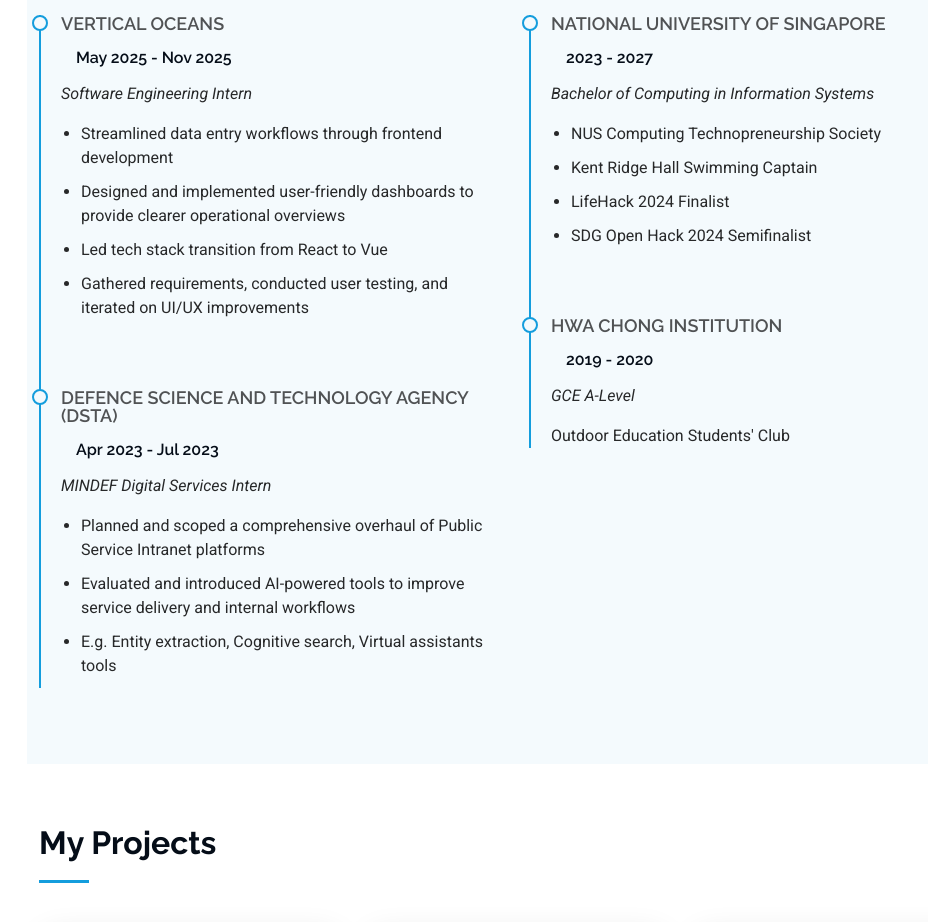
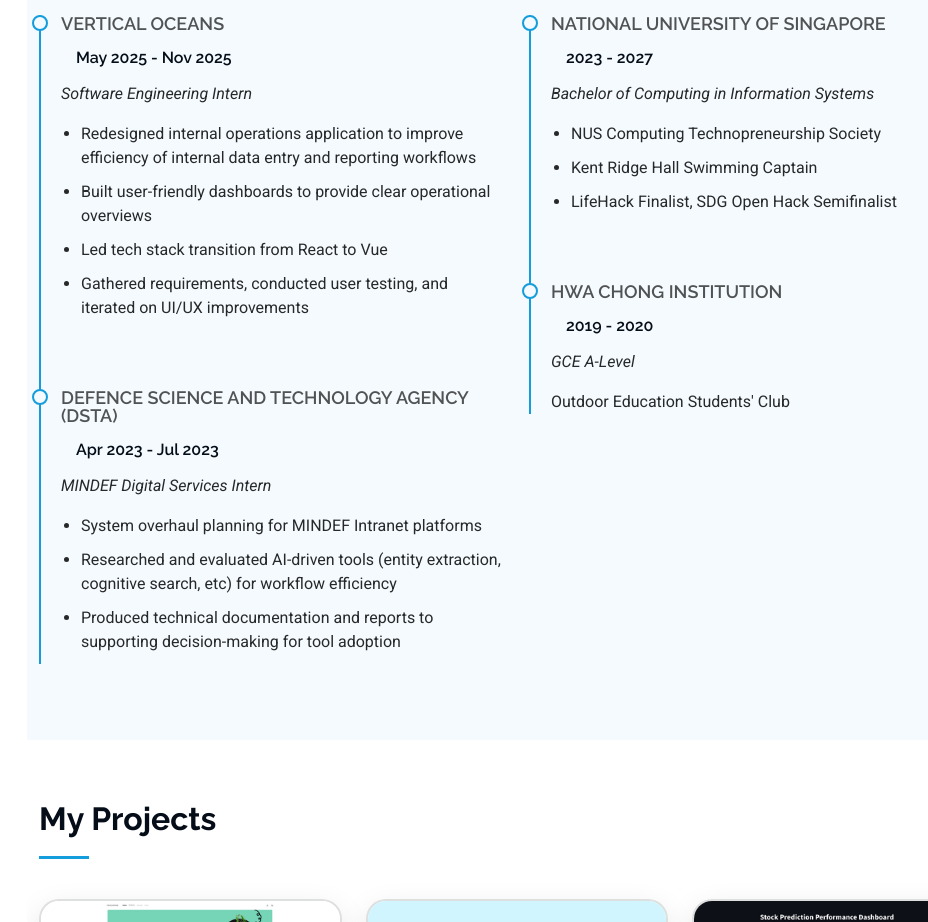
Before and after one commit to Durpfish/PortfolioWebsite, a plain HTML site: page index.html in a window 1280 px wide. Shown: the part 1752-2674 px from the top of the page, without its empty margins (273-1201 px from the left). Drawn offline with Linux system fonts and the light colour scheme.

Commit message:
minor changes to portfolio

```diff
--- a/index.html
+++ b/index.html
@@ -148,8 +148,8 @@
               <h5>May 2025 - Nov 2025</h5>
               <p><em>Software Engineering Intern</em></p>
               <ul>
-                <li>Streamlined data entry workflows through frontend development</li>
-                <li>Designed and implemented user-friendly dashboards to provide clearer operational overviews</li>
+                <li>Redesigned internal operations application to improve efficiency of internal data entry and reporting workflows</li>
+                <li>Built user-friendly dashboards to provide clear operational overviews</li>
                 <li>Led tech stack transition from React to Vue</li>
                 <li>Gathered requirements, conducted user testing, and iterated on UI/UX improvements</li>
               </ul>
@@ -160,9 +160,9 @@
               <h5>Apr 2023 - Jul 2023</h5>
               <p><em>MINDEF Digital Services Intern</em></p>
               <ul>
-                <li>Planned and scoped a comprehensive overhaul of Public Service Intranet platforms</li>
-                <li>Evaluated and introduced AI-powered tools to improve service delivery and internal workflows</li>
-                <li>E.g. Entity extraction, Cognitive search, Virtual assistants tools</li>
+                <li>System overhaul planning for MINDEF Intranet platforms</li>
+                <li>Researched and evaluated AI-driven tools (entity extraction, cognitive search, etc) for workflow efficiency</li>
+                <li>Produced technical documentation and reports to supporting decision-making for tool adoption</li>
               </ul>
             </div><!-- End Resume Item -->
           </div>
@@ -176,8 +176,7 @@
               <ul>
                 <li>NUS Computing Technopreneurship Society</li>
                 <li>Kent Ridge Hall Swimming Captain</li>
-                <li>LifeHack 2024 Finalist</li>
-                <li>SDG Open Hack 2024 Semifinalist</li>
+                <li>LifeHack Finalist, SDG Open Hack Semifinalist</li>
               </ul>
             </div><!-- End Resume Item -->
 
```
